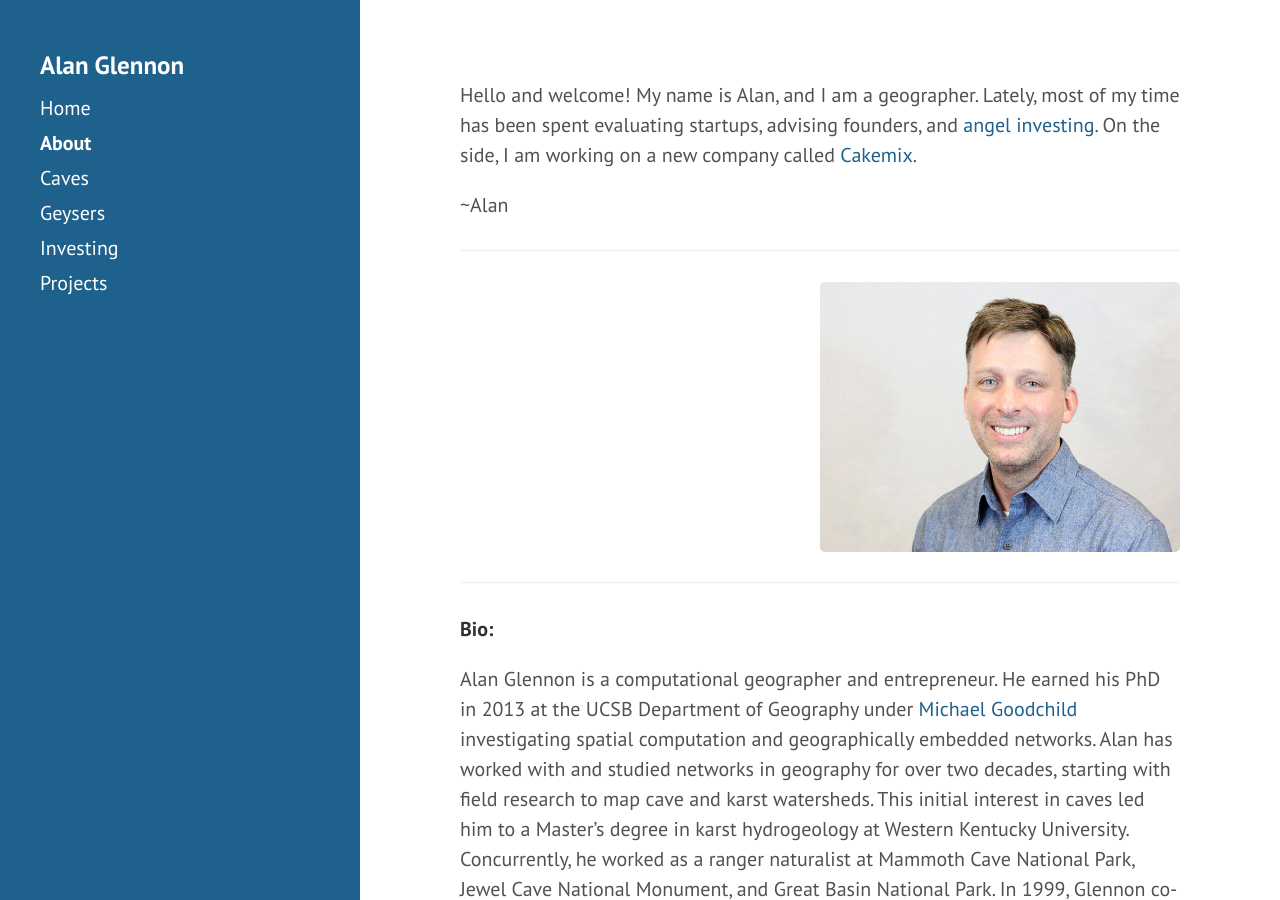
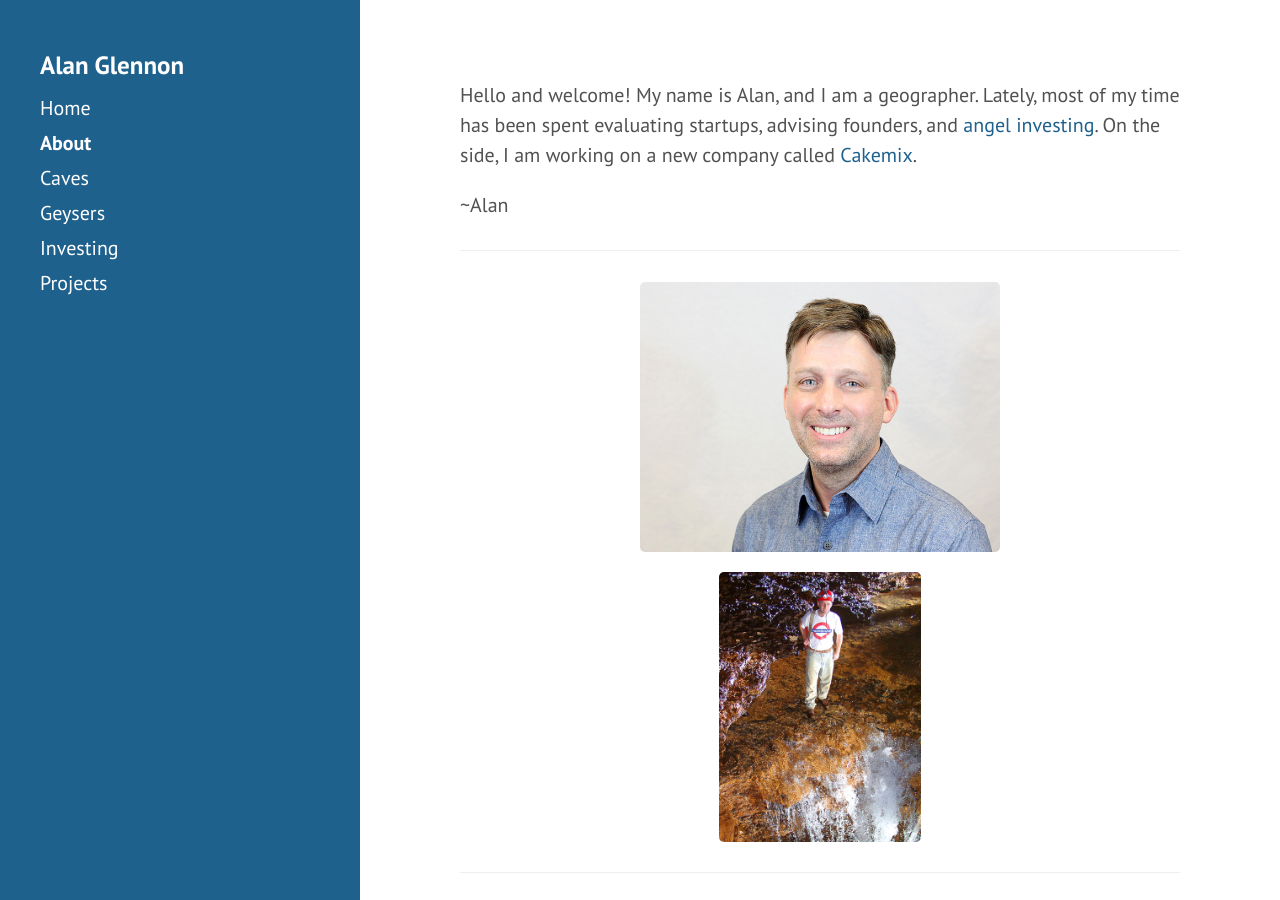
Before and after one commit to glennon/glennon.github.io, a Jekyll site: the page built from about.md, in a window 1280 px wide and 900 px high. Built offline with Jekyll 4.4.1, drawn with Linux system fonts in a browser that asks for light colours.

Commit message:
Update about.md

```diff
--- a/about.md
+++ b/about.md
@@ -9,7 +9,10 @@ Hello and welcome! My name is Alan, and I am a geographer. Lately, most of my ti
 
 ---
 
-<p align="right"><img src="https://alanglennon.com/public/alan2016.jpg" width="50%" alt="photo of Alan Glennon"></p>
+<p align="center">
+<img src="https://alanglennon.com/public/alan2016.jpg" width="50%" alt="photo of Alan Glennon">
+<img src="https://alanglennon.com/public/logsdon-glennon.jpg" width="28.15%" alt="photo of Alan Glennon">
+</p>
 
 ---
 
```
